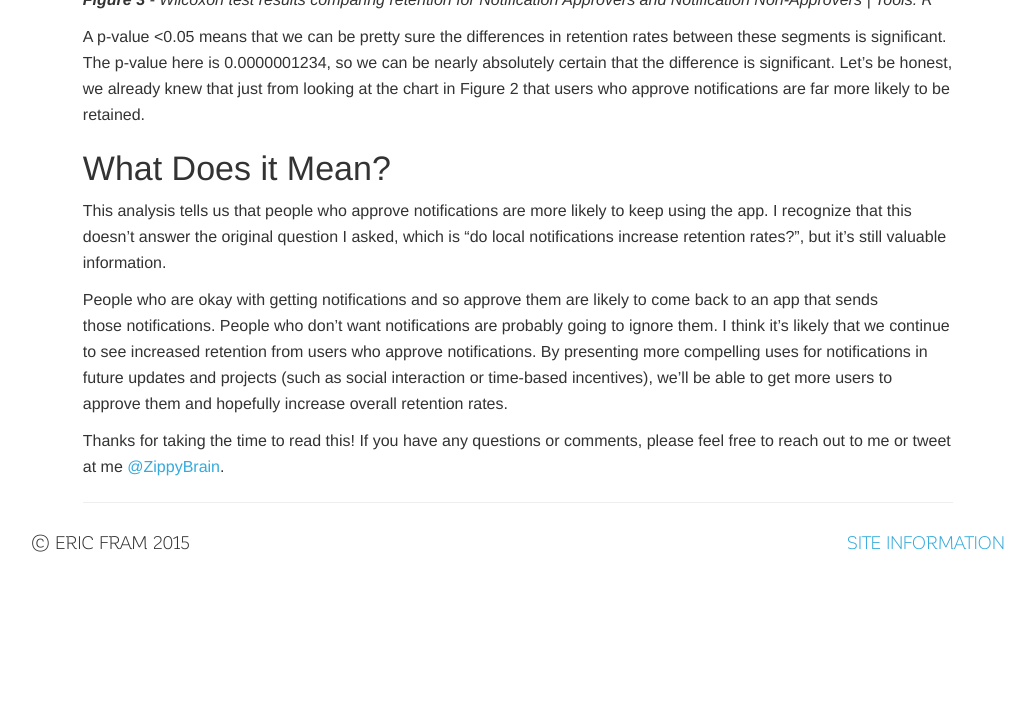
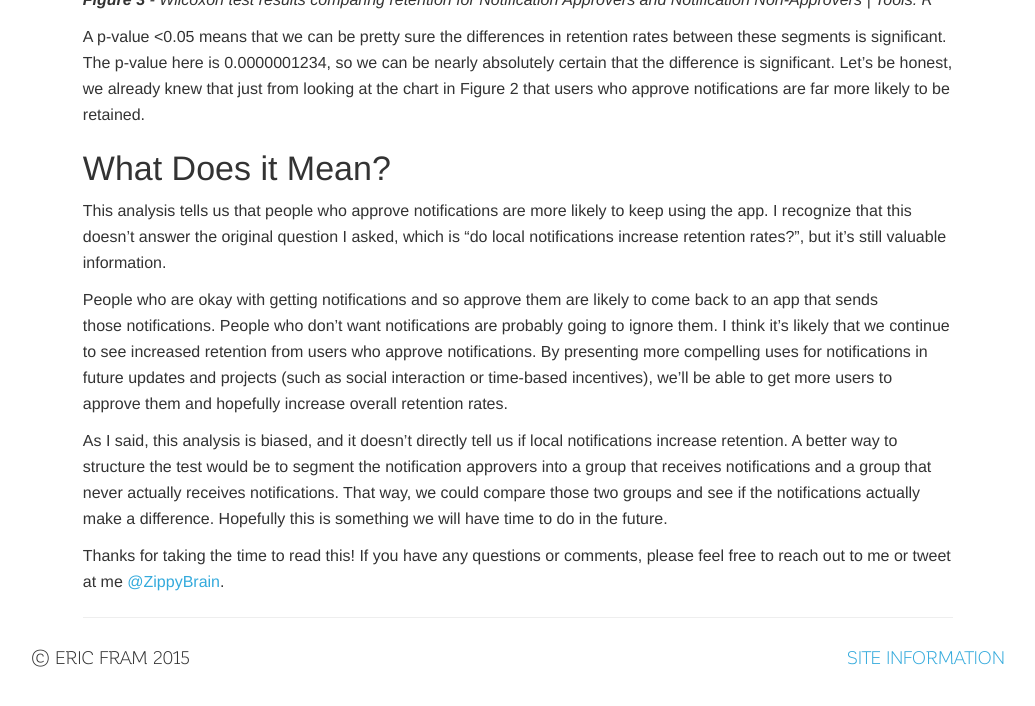
Before and after one commit to EricFram/EricFram.github.io, a Jekyll site: the page built from _posts/2015-06-05-Improved-Segment-Analysis-Do-Local-Notifications-Increase-Retention.md, in a window 1280 px wide and 900 px high, scrolled down 2352 px, cut to the strip 193-899 px from the top of the window. Shown: the whole strip, without its empty margins (122-1157 px from the left). Built offline with Jekyll 4.4.1, drawn with Linux system fonts in a browser that asks for light colours; nearby versions of some CDN libraries; some web fonts are replaced; Markdown is read by kramdown in place of the engine named in the settings; before the commit the page ends 3137 px from its top, so only the background shows below that.

Commit message:
changed content discussion
new discussion on notifications analysis

```diff
--- a/_posts/2015-06-05-Improved-Segment-Analysis-Do-Local-Notifications-Increase-Retention.md
+++ b/_posts/2015-06-05-Improved-Segment-Analysis-Do-Local-Notifications-Increase-Retention.md
@@ -69,4 +69,6 @@ This analysis tells us that people who approve notifications are more likely to
 
 People who are okay with getting notifications and so approve them are likely to come back to an app that sends those notifications. People who don't want notifications are probably going to ignore them. I think it's likely that we continue to see increased retention from users who approve notifications. By presenting more compelling uses for notifications in future updates and projects (such as social interaction or time-based incentives), we'll be able to get more users to approve them and hopefully increase overall retention rates.
 
+As I said, this analysis is biased, and it doesn't directly tell us if local notifications increase retention. A better way to structure the test would be to segment the notification approvers into a group that receives notifications and a group that never actually receives notifications. That way, we could compare those two groups and see if the notifications actually make a difference. Hopefully this is something we will have time to do in the future.
+
 Thanks for taking the time to read this! If you have any questions or comments, please feel free to reach out to me or tweet at me <a href="https://twitter.com/ZippyBrain">@ZippyBrain</a>.
```
